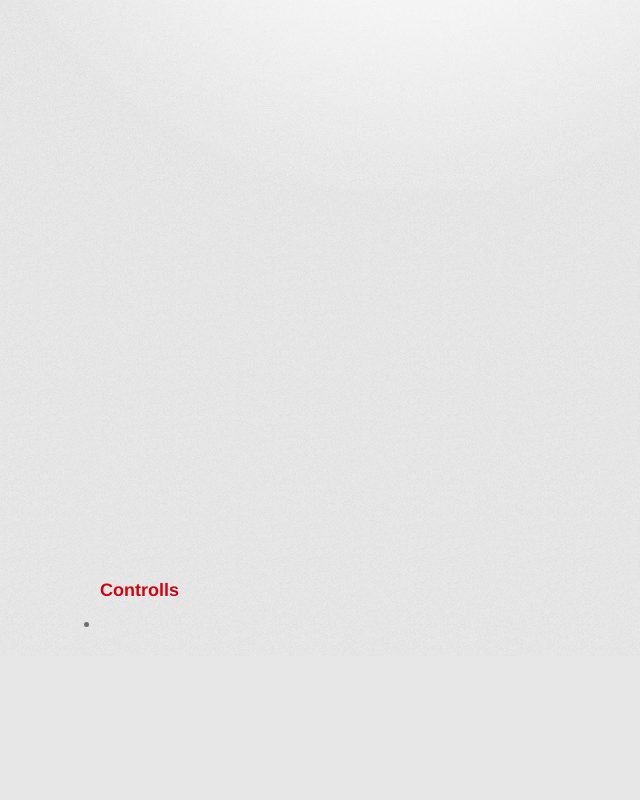
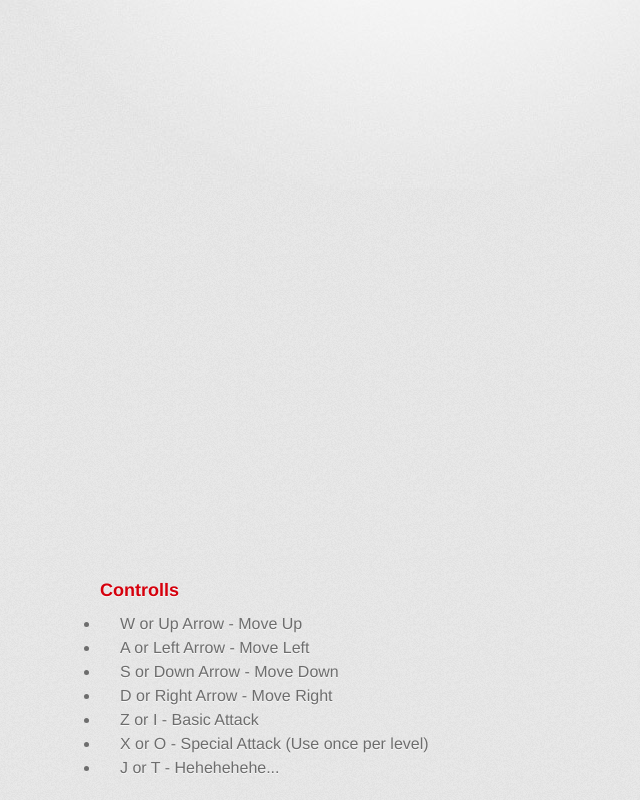
Before and after one commit to pokelege/TheEpicGameOfRandomness, a plain HTML site: page index.html in a window 1280 px wide. Shown: the part 384-1184 px from the top of the page, without its empty margins (230-870 px from the left). Before the commit the page ends 1040 px from the top, so only its background shows below. Drawn offline with Linux system fonts and the light colour scheme; a script that the page names is missing; a web font is replaced by a local one.

Commit message:
controlls

```diff
--- a/index.html
+++ b/index.html
@@ -1,53 +1,73 @@
 <!DOCTYPE html>
 <html>
 <head>
-    <meta charset='utf-8'>
-    <meta http-equiv="X-UA-Compatible" content="chrome=1">
-	<script type="text/javascript" src="http://code.createjs.com/createjs-2013.12.12.min.js"></script>
-	<script type="text/javascript" src="javascripts/ndgmr.Collision.js"></script>
-	<script type="text/javascript" src="javascripts/main.js"></script>
-    <link href='https://fonts.googleapis.com/css?family=Chivo:900' rel='stylesheet' type='text/css'>
-    <link rel="stylesheet" type="text/css" href="stylesheets/stylesheet.css" media="screen">
-    <link rel="stylesheet" type="text/css" href="stylesheets/pygment_trac.css" media="screen">
-    <link rel="stylesheet" type="text/css" href="stylesheets/print.css" media="print">
+	<meta charset = 'utf-8'>
+	<meta http-equiv = "X-UA-Compatible" content = "chrome=1">
+	<script type = "text/javascript" src = "http://code.createjs.com/createjs-2013.12.12.min.js"></script>
+	<script type = "text/javascript" src = "javascripts/ndgmr.Collision.js"></script>
+	<script type = "text/javascript" src = "javascripts/main.js"></script>
+	<link href = 'https://fonts.googleapis.com/css?family=Chivo:900' rel = 'stylesheet' type = 'text/css'>
+	<link rel = "stylesheet" type = "text/css" href = "stylesheets/stylesheet.css" media = "screen">
+	<link rel = "stylesheet" type = "text/css" href = "stylesheets/pygment_trac.css" media = "screen">
+	<link rel = "stylesheet" type = "text/css" href = "stylesheets/print.css" media = "print">
 	<!--[if lt IE 9]>
-    <script src="//html5shiv.googlecode.com/svn/trunk/html5.js"></script>
+	<script src = "//html5shiv.googlecode.com/svn/trunk/html5.js"></script>
 	<![endif]-->
 	<title>Epic Game Of Randomness</title>
 </head>
 
 <body>
-    <div id="container">
-      <div class="inner">
+<div id = "container">
+	<div class = "inner">
 
 		<header>
 			<h1>Epic Game Of Randomness</h1>
+
 			<h2></h2>
 		</header>
 
-        <section id="downloads" class="clearfix">
-          <a href="https://github.com/pokelege/EGOR/zipball/master" id="download-zip" class="button"><span>Download .zip</span></a>
-          <a href="https://github.com/pokelege/EGOR/tarball/master" id="download-tar-gz" class="button"><span>Download .tar.gz</span></a>
-          <a href="https://github.com/pokelege/EGOR" id="view-on-github" class="button"><span>View on GitHub</span></a>
+		<section id = "downloads" class = "clearfix">
+			<a href = "https://github.com/pokelege/EGOR/zipball/master" id = "download-zip" class = "button"><span>Download .zip</span></a>
+			<a href = "https://github.com/pokelege/EGOR/tarball/master" id = "download-tar-gz" class = "button"><span>Download .tar.gz</span></a>
+			<a href = "https://github.com/pokelege/EGOR" id = "view-on-github"
+			   class = "button"><span>View on GitHub</span></a>
 		</section>
 
 		<hr>
 
-        <section id="main_content">
-          <h3>
-<a class="anchor" href="#welcome-to-github-pages" aria-hidden="true"><span class="octicon octicon-link"></span></a>Welcome to the Epic Game Of Randomness!</h3>
+		<section id = "main_content">
+			<h3>Welcome to the Epic Game Of Randomness!</h3>
 
 			<p>This is just a game being random with some Neumont references.</p>
 
 			<h3>The Game</h3>
 
-<canvas id="game"></canvas>
+			<canvas id = "game"></canvas>
 			<h3>Controlls</h3>
 			<ul>
 				<li>
-
+					W or Up Arrow - Move Up
+				</li>
+				<li>
+					A or Left Arrow - Move Left
+				</li>
+				<li>
+					S or Down Arrow - Move Down
+				</li>
+				<li>
+					D or Right Arrow - Move Right
+				</li>
+				<li>
+					Z or I - Basic Attack
+				</li>
+				<li>
+					X or O - Special Attack (Use once per level)
+				</li>
+				<li>
+					J or T - Hehehehehe...
 				</li>
 			</ul>
+			<!-- Todo add items, credits, and other things like history-->
 		</section>
 	</div>
 </div>
```
Lines whose indentation alone changed are shown as unchanged.
